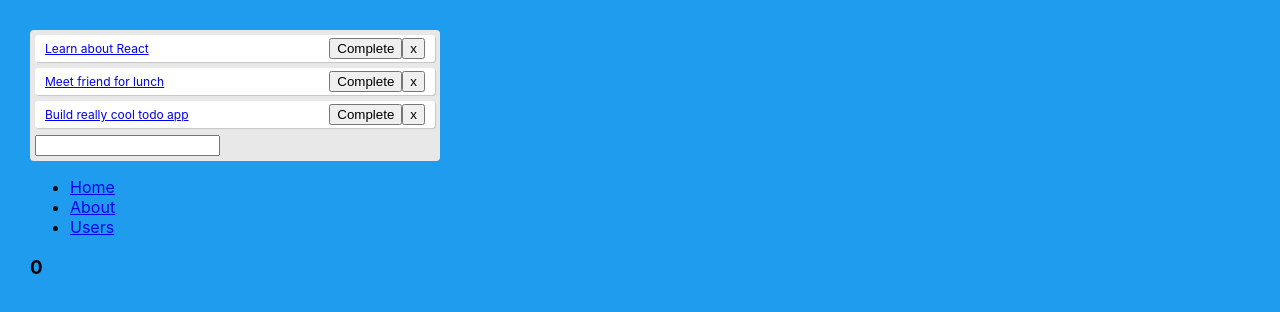
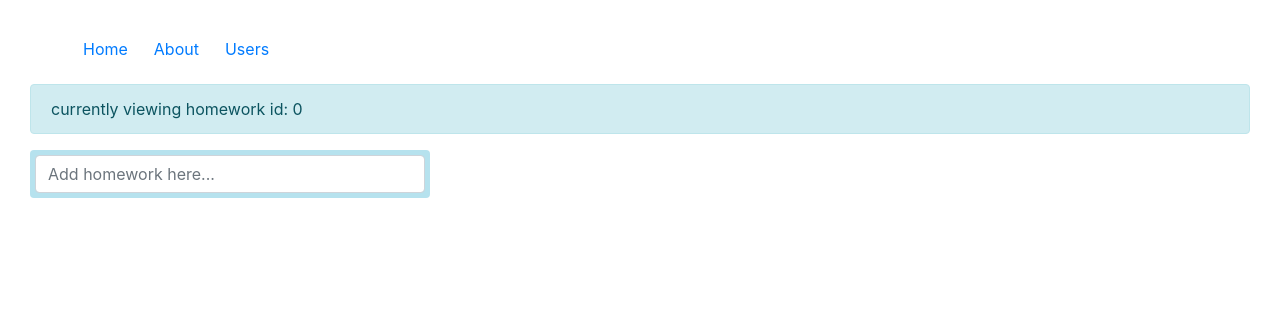
Before and after one commit to geea-develop/vuetests, a React (Create React App) app: page /homework/0 in a window 1280 px wide. Shown: the top 312 px of the page. Built offline with nearby package versions, Linux system fonts and the light colour scheme.

Commit message:
added pages, update routes, refactor components

```diff
--- a/public/index.html
+++ b/public/index.html
@@ -5,6 +5,8 @@
     <link rel="icon" href="%PUBLIC_URL%/favicon.ico" />
     <meta name="viewport" content="width=device-width, initial-scale=1" />
     <meta name="theme-color" content="#000000" />
+    <link rel="stylesheet" href="https://stackpath.bootstrapcdn.com/bootstrap/4.5.0/css/bootstrap.min.css" integrity="sha384-9aIt2nRpC12Uk9gS9baDl411NQApFmC26EwAOH8WgZl5MYYxFfc+NcPb1dKGj7Sk" crossorigin="anonymous">
+
     <meta
       name="description"
       content="Web site created using create-react-app"
--- a/src/App.css
+++ b/src/App.css
@@ -13,37 +13,17 @@
   }
 }
 
-.App-header {
-  background-color: #282c34;
-  min-height: 100vh;
-  display: flex;
-  flex-direction: column;
-  align-items: center;
-  justify-content: center;
-  font-size: calc(10px + 2vmin);
-  color: white;
-}
-
 .App-link {
   color: #61dafb;
 }
 
-@keyframes App-logo-spin {
-  from {
-    transform: rotate(0deg);
-  }
-  to {
-    transform: rotate(360deg);
-  }
-}
 .app {
-  background: #209cee;
   padding: 30px;
   height: 100vh;
 }
 
 .todo-list {
-  background: #e8e8e8;
+  background: #b6e2ee;
   border-radius: 4px;
   padding: 5px;
   max-width: 400px;
@@ -53,7 +33,6 @@
   background: #fff;
   box-shadow: 1px 1px 1px rgba(0, 0, 0, 0.15);
   padding: 3px 10px;
-  font-size: 12px;
   margin-bottom: 6px;
   border-radius: 3px;
   display: flex;
--- a/src/App.js
+++ b/src/App.js
@@ -5,66 +5,15 @@ import {
 	Switch,
 	Route,
 	Link,
-	useRouteMatch,
-	useParams
 } from "react-router-dom";
-function Todo({ todo, index, completeTodo, removeTodo }) {
-  return (
-  <Router>
-    <div
-      className="todo"
-      style={{ textDecoration: todo.isCompleted ? "line-through" : "" }}
-    >
-      <Link
-	  to={`/Homework/${index}/`}
-	  >{todo.text}</Link>
+import Homework from "./Homework";
+import Todo from "./Todo";
+import TodoForm from "./TodoForm";
 
-      <div>
-        <button onClick={() => completeTodo(index)}>Complete</button>
-        <button onClick={() => removeTodo(index)}>x</button>
-      </div>
-    </div>
-	</Router>
-  );
-}
-
-function TodoForm({ addTodo }) {
-	const [value, setValue] = useState("");
-
-	const handleSubmit = e => {
-		e.preventDefault();
-		if (!value) return;
-		addTodo(value);
-		setValue("");
-	};
-
-	return (
-		<form onSubmit={handleSubmit}>
-			<input
-				type="text"
-				className="input"
-				value={value}
-				onChange={e => setValue(e.target.value)}
-			/>
-		</form>
-  );
-}
+import Home from "./pages/Home"
 
 function App() {
-	const [todos, setTodos] = useState([
-	{
-		text: "Learn about React",
-		isCompleted: false
-	},
-	{
-		text: "Meet friend for lunch",
-		isCompleted: false
-	},
-	{
-		text: "Build really cool todo app",
-		isCompleted: false
-	}
-  ]);
+	const [todos, setTodos] = useState([]);
 
 	const addTodo = text => {
 		const newTodos = [...todos, { text }];
@@ -84,10 +33,41 @@ function App() {
 	};
 
   return (
-
-
-
     <div className="app">
+		<Router>
+			<nav className="nav">
+				<ul>
+				<li className="btn btn-link">
+					<Link to="/">Home</Link>
+				</li>
+				<li className="btn btn-link">
+					<Link to="/about">About</Link>
+				</li>
+				<li className="btn btn-link">
+					<Link to="/users">Users</Link>
+				</li>
+				</ul>
+			</nav>
+			{/* A <Switch> looks through its children <Route>s and
+            renders the first one that matches the current URL. */}
+        <Switch>
+			<Route path="/homework/:hwid">
+				<Homework />
+			</Route>
+			<Route path="/homework">
+				missing homework id
+			</Route>
+			<Route path="/about">
+				{/* <About /> */}
+			</Route>
+			<Route path="/users">
+				{/* <Users /> */}
+			</Route>
+			<Route path="/">
+				<Home />
+			</Route>
+        </Switch>
+	</Router>
       <div className="todo-list">
         {todos.map((todo, index) => (
           <Todo
@@ -100,47 +80,10 @@ function App() {
         ))}
         <TodoForm addTodo={addTodo} />
       </div>
-
-
-	  <Router>
-      <div>
-        <nav>
-          <ul>
-            <li>
-              <Link to="/">Home</Link>
-            </li>
-            <li>
-              <Link to="/about">About</Link>
-            </li>
-            <li>
-              <Link to="/users">Users</Link>
-            </li>
-          </ul>
-        </nav>
-
-        {/* A <Switch> looks through its children <Route>s and
-            renders the first one that matches the current URL. */}
-        <Switch>
-			<Route path="/Homework/:hwid">
-				<Homework />
-			</Route>
-			<Route path="/Homework">
-			nothing to see here
-			</Route>
-        </Switch>
-      </div>
-    </Router>
     </div>
   );
 }
 
 
 
-
-function Homework() {
-	//let hw = useRouteMatch();
-
-	let {hwid} = useParams();
-  return <h3>{hwid}</h3>;
-}
 export default App;
--- /dev/null
+++ b/src/Homework.js
@@ -0,0 +1,9 @@
+import React from "react";
+import { useParams } from "react-router-dom";
+
+function Homework() {
+	const {hwid} = useParams();
+	return (<div className="alert alert-info" >currently viewing homework id: {hwid}</div>);
+}
+
+export default Homework;
--- /dev/null
+++ b/src/Todo.js
@@ -0,0 +1,27 @@
+import React from "react";
+import {
+	BrowserRouter as Router,
+	Link,
+} from "react-router-dom";
+
+function Todo({ todo, index, completeTodo, removeTodo }) {
+    return (
+    <Router>
+      <div
+        className="todo"
+        style={{ textDecoration: todo.isCompleted ? "line-through" : "" }}
+      >
+        <Link to={`/homework/${index}/`} attr="view" className="btn btn-sm btn-link">
+            {todo.text}
+        </Link>
+
+        <div>
+          <button className="btn btn-sm btn-outline-success" onClick={() => completeTodo(index)}>Complete</button>
+          <button className="btn btn-sm btn-outline-danger ml-1" onClick={() => removeTodo(index)}>x</button>
+        </div>
+      </div>
+      </Router>
+    );
+  }
+
+  export default Todo;
--- /dev/null
+++ b/src/TodoForm.js
@@ -0,0 +1,26 @@
+import React, { useState } from "react";
+
+function TodoForm({ addTodo }) {
+	const [value, setValue] = useState("");
+
+	const handleSubmit = e => {
+		e.preventDefault();
+		if (!value) return;
+		addTodo(value);
+		setValue("");
+	};
+
+	return (
+		<form onSubmit={handleSubmit} className="form">
+			<input
+				type="text"
+				className="input form-control"
+				placeholder="Add homework here..."
+				value={value}
+				onChange={e => setValue(e.target.value)}
+			/>
+		</form>
+  );
+}
+
+export default TodoForm;
--- /dev/null
+++ b/src/pages/Home.js
@@ -0,0 +1,6 @@
+
+function Home() {
+    return 'Home';
+}
+
+export default Home;
```
